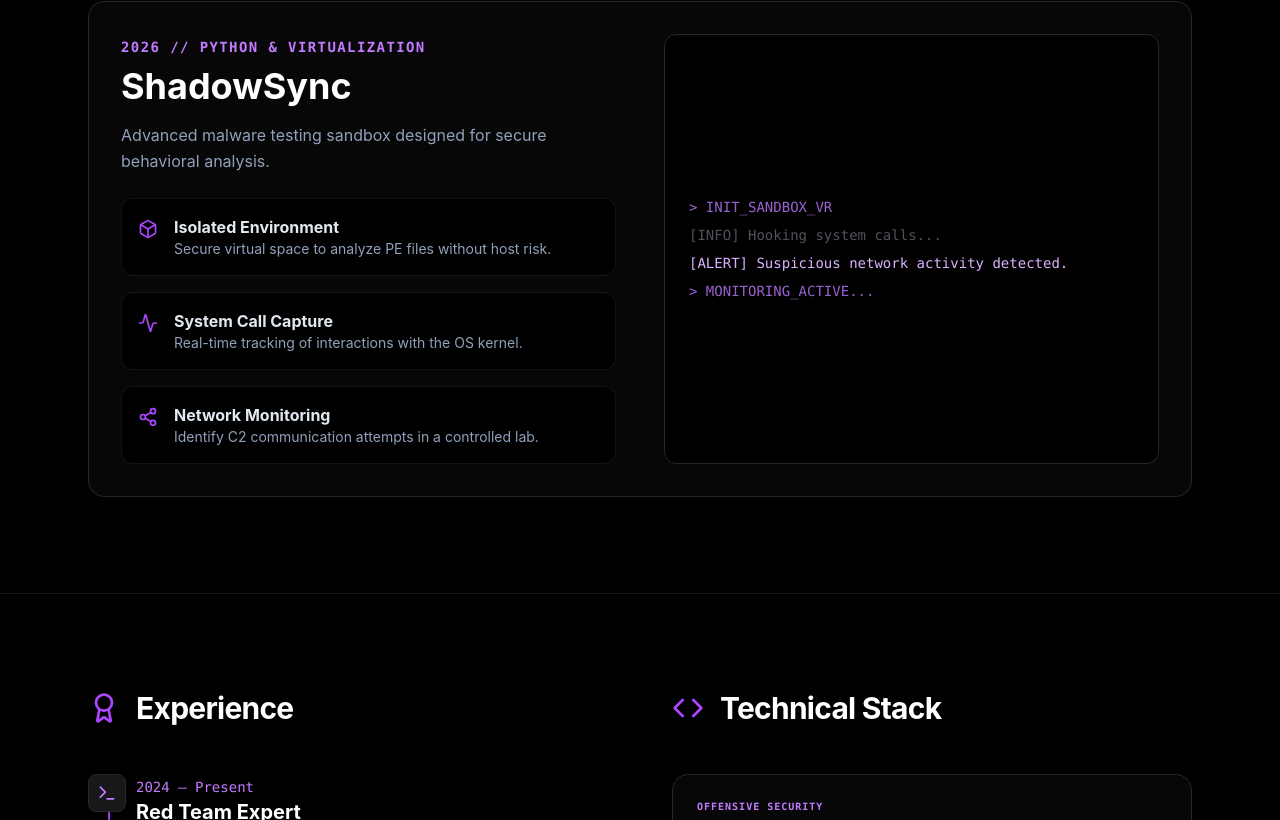
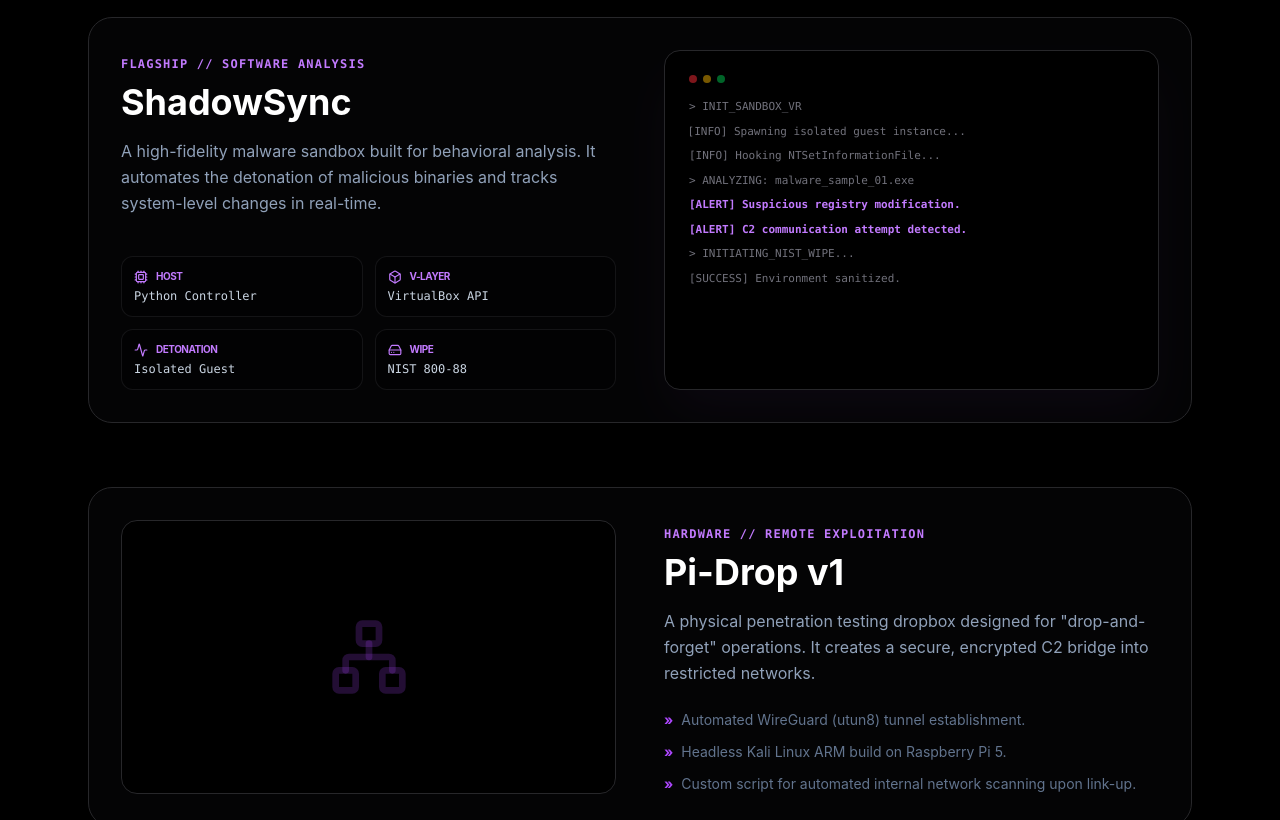
Before and after one commit to Hellthrone2005/Portfolio, a React app: page / in a window 1280 px wide. Shown: the part 980-1800 px from the top of the page. Built offline with nearby package versions, Linux system fonts and the light colour scheme; the HTML template or start-up script is replaced by a standard one.

Commit message:
Update projects

```diff
--- a/src/components/Projects.jsx
+++ b/src/components/Projects.jsx
@@ -1,48 +1,112 @@
-import { Shield, Activity, Share2, Box } from 'lucide-react';
+import { Shield, Activity, Share2, Box, Terminal, Cpu, HardDrive, Network } from 'lucide-react';
+import { motion } from 'framer-motion';
 
 export default function Projects() {
-  const features = [
-    { icon: <Box size={20} />, title: "Isolated Environment", desc: "Secure virtual space to analyze PE files without host risk." },
-    { icon: <Activity size={20} />, title: "System Call Capture", desc: "Real-time tracking of interactions with the OS kernel." },
-    { icon: <Share2 size={20} />, title: "Network Monitoring", desc: "Identify C2 communication attempts in a controlled lab." }
+  const shadowSyncArchitecture = [
+    { label: "Host", detail: "Python Controller", icon: <Cpu size={14} /> },
+    { label: "V-Layer", detail: "VirtualBox API", icon: <Box size={14} /> },
+    { label: "Detonation", detail: "Isolated Guest", icon: <Activity size={14} /> },
+    { label: "Wipe", detail: "NIST 800-88", icon: <HardDrive size={14} /> }
+  ];
+
+  const logLines = [
+    "> INIT_SANDBOX_VR",
+    "[INFO] Spawning isolated guest instance...",
+    "[INFO] Hooking NTSetInformationFile...",
+    "> ANALYZING: malware_sample_01.exe",
+    "[ALERT] Suspicious registry modification.",
+    "[ALERT] C2 communication attempt detected.",
+    "> INITIATING_NIST_WIPE...",
+    "[SUCCESS] Environment sanitized."
   ];
 
   return (
     <section id="projects" className="py-24 bg-black text-white border-t border-zinc-900">
       <div className="max-w-6xl mx-auto px-6">
-        <div className="flex items-center gap-4 mb-12">
+        <div className="flex items-center gap-4 mb-16">
           <Shield className="text-purple-500" size={32} />
-          <h2 className="text-3xl font-bold tracking-tight">Featured Projects</h2>
+          <h2 className="text-3xl font-bold tracking-tight">Red Team Arsenal</h2>
         </div>
 
-        <div className="grid lg:grid-cols-2 gap-12 bg-zinc-900/30 border border-zinc-800 p-8 rounded-2xl">
+        <div className="grid gap-16">
+
+          {/* PROJECT 1: SHADOWSYNC */}
+          <div className="grid lg:grid-cols-2 gap-12 bg-zinc-900/20 border border-zinc-800 p-8 rounded-3xl relative overflow-hidden group">
             <div className="space-y-6">
               <div>
-              <span className="text-purple-400 text-sm font-mono font-bold uppercase tracking-widest">2026 // Python & Virtualization</span>
+                <span className="text-purple-400 text-xs font-mono font-bold uppercase tracking-widest">Flagship // Software Analysis</span>
                 <h3 className="text-4xl font-bold mt-2">ShadowSync</h3>
-              <p className="text-slate-400 mt-4 leading-relaxed">Advanced malware testing sandbox designed for secure behavioral analysis.</p>
+                <p className="text-slate-400 mt-4 leading-relaxed">
+                  A high-fidelity malware sandbox built for behavioral analysis. It automates the detonation of malicious binaries and tracks system-level changes in real-time.
+                </p>
               </div>
-            <div className="grid gap-4">
-              {features.map((f, i) => (
-                <div key={i} className="flex gap-4 p-4 bg-black border border-zinc-800/50 rounded-xl">
-                  <div className="text-purple-500 mt-1">{f.icon}</div>
-                  <div>
-                    <h4 className="font-bold text-slate-200">{f.title}</h4>
-                    <p className="text-sm text-slate-400">{f.desc}</p>
+
+              {/* ARCHITECTURE DEEP DIVE */}
+              <div className="grid grid-cols-2 gap-3 pt-4">
+                {shadowSyncArchitecture.map((item, i) => (
+                  <div key={i} className="p-3 bg-black/40 border border-zinc-800/50 rounded-xl">
+                    <div className="flex items-center gap-2 text-purple-400 mb-1">
+                      {item.icon}
+                      <span className="text-[10px] uppercase font-bold tracking-tighter">{item.label}</span>
                     </div>
+                    <div className="text-xs text-slate-300 font-mono">{item.detail}</div>
                   </div>
                 ))}
               </div>
             </div>
 
-          <div className="flex flex-col justify-center bg-black border border-zinc-800 rounded-xl p-6 font-mono text-sm text-purple-400/80">
+            {/* INTERACTIVE DETONATION LOG */}
+            <div className="relative h-64 lg:h-full bg-black rounded-2xl border border-zinc-800 p-6 font-mono text-[11px] overflow-hidden shadow-2xl shadow-purple-500/5">
+              <div className="flex gap-1.5 mb-4">
+                <div className="w-2 h-2 rounded-full bg-red-500/50" />
+                <div className="w-2 h-2 rounded-full bg-yellow-500/50" />
+                <div className="w-2 h-2 rounded-full bg-green-500/50" />
+              </div>
               <div className="space-y-2">
-              <p>{`> INIT_SANDBOX_VR`}</p>
-              <p className="text-zinc-600">{`[INFO] Hooking system calls...`}</p>
-              <p className="text-purple-300">{`[ALERT] Suspicious network activity detected.`}</p>
-              <p className="animate-pulse">{`> MONITORING_ACTIVE...`}</p>
+                {logLines.map((line, i) => (
+                  <motion.p
+                    key={i}
+                    initial={{ opacity: 0, x: -5 }}
+                    animate={{ opacity: 1, x: 0 }}
+                    transition={{ delay: i * 0.8, repeat: Infinity, repeatDelay: 5 }}
+                    className={line.includes('ALERT') ? "text-purple-400 font-bold" : "text-zinc-500"}
+                  >
+                    {line}
+                  </motion.p>
+                ))}
               </div>
             </div>
+          </div>
+
+          {/* PROJECT 2: PI-DROP V1 */}
+          <div className="grid lg:grid-cols-2 gap-12 bg-zinc-900/20 border border-zinc-800 p-8 rounded-3xl group">
+             <div className="order-2 lg:order-1 flex items-center justify-center bg-black rounded-2xl border border-zinc-800 p-12 overflow-hidden">
+                <Network size={80} className="text-purple-500/20 group-hover:scale-110 group-hover:text-purple-500/40 transition-all duration-500" />
+             </div>
+
+             <div className="order-1 lg:order-2 space-y-6">
+                <div>
+                  <span className="text-purple-400 text-xs font-mono font-bold uppercase tracking-widest">Hardware // Remote Exploitation</span>
+                  <h3 className="text-4xl font-bold mt-2">Pi-Drop v1</h3>
+                  <p className="text-slate-400 mt-4 leading-relaxed">
+                    A physical penetration testing dropbox designed for "drop-and-forget" operations. It creates a secure, encrypted C2 bridge into restricted networks.
+                  </p>
+                </div>
+
+                <ul className="space-y-3">
+                   {[
+                     "Automated WireGuard (utun8) tunnel establishment.",
+                     "Headless Kali Linux ARM build on Raspberry Pi 5.",
+                     "Custom script for automated internal network scanning upon link-up."
+                   ].map((bullet, i) => (
+                     <li key={i} className="text-sm text-slate-500 flex gap-2">
+                        <span className="text-purple-500 font-bold">»</span> {bullet}
+                     </li>
+                   ))}
+                </ul>
+             </div>
+          </div>
+
         </div>
       </div>
     </section>
```
Lines whose indentation alone changed are shown as unchanged.
